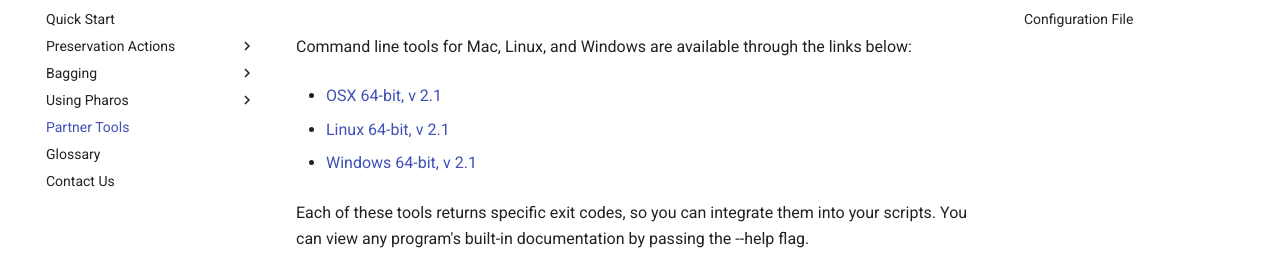
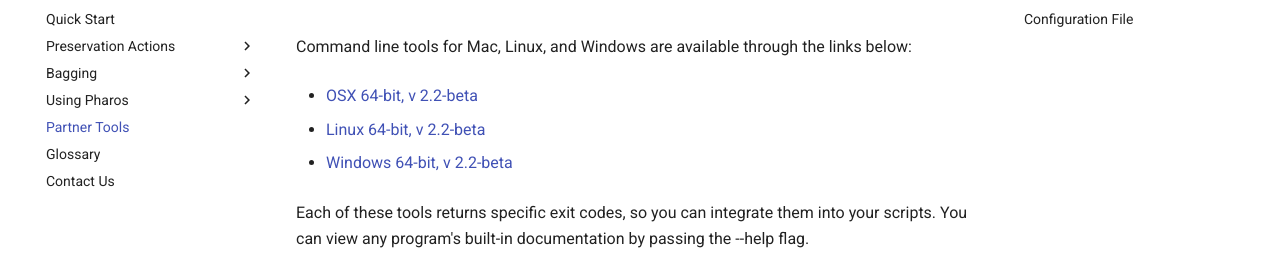
Before and after one commit to APTrust/userguide, an MkDocs documentation site: the page built from docs/partner_tools.md, in a window 1280 px wide and 900 px high. Shown: the part 146-425 px from the top of the window. Built offline with MkDocs 1.6.1 and Material for MkDocs 9.7.7, drawn with Linux system fonts in a browser that asks for light colours; comment, search, counter and statistics services are not loaded.

Commit message:
Link to v 2.2 partner tools

```diff
--- a/docs/partner_tools.md
+++ b/docs/partner_tools.md
@@ -2,11 +2,11 @@
 
 Command line tools for Mac, Linux, and Windows are available through the links below:
 
-* [OSX 64-bit, v 2.1](https://s3.amazonaws.com/aptrust.public.download/partner-apps/osx/APTrust_Partner_Tools_Mac_V2.1.zip)
+* [OSX 64-bit, v 2.2-beta](https://s3.amazonaws.com/aptrust.public.download/partner-apps/osx/APTrust_Partner_Tools_Mac_2.2-beta.zip)
 
-* [Linux 64-bit, v 2.1](https://s3.amazonaws.com/aptrust.public.download/partner-apps/linux/APTrust_Partner_Tools_Linux_V2.1.zip )
+* [Linux 64-bit, v 2.2-beta](https://s3.amazonaws.com/aptrust.public.download/partner-apps/linux/APTrust_Partner_Tools_Linux_2.2-beta.zip)
 
-* [Windows 64-bit, v 2.1](https://s3.amazonaws.com/aptrust.public.download/partner-apps/windows/APTrust_PartnerTools_Windows_V2.1.zip)
+* [Windows 64-bit, v 2.2-beta](https://s3.amazonaws.com/aptrust.public.download/partner-apps/windows/APTrust_Partner_Tools_Windows_2.2-beta.zip)
 
 Each of these tools returns specific exit codes, so you can integrate them into your scripts. You can view any program's built-in documentation by passing the --help flag.
 
```
